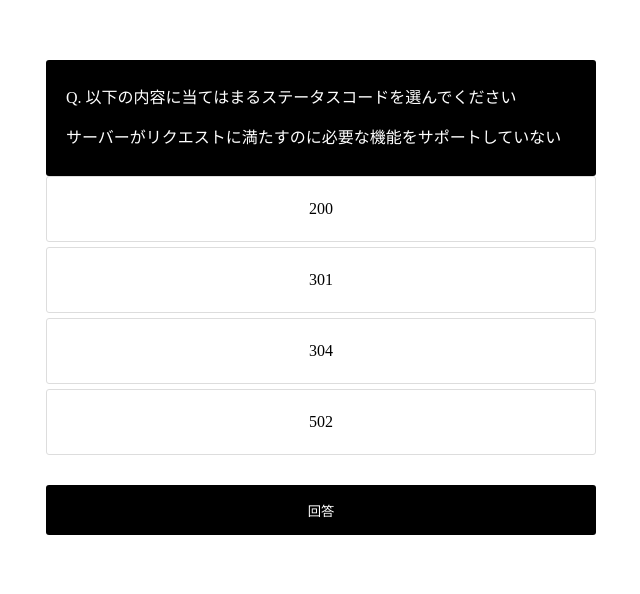
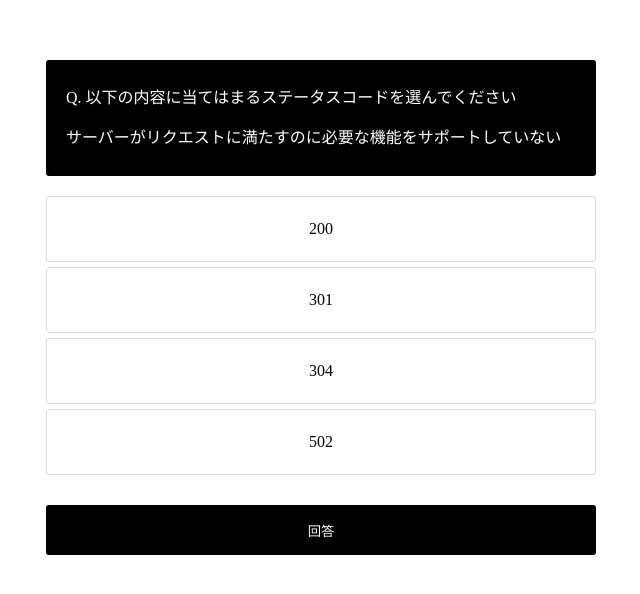
Before and after one commit to yasuyo-okamoto/20231121_php_okamoto, a PHP site: page / in a window 1280 px wide. Shown: the part 76-670 px from the top of the page, without its empty margins (319-959 px from the left). Run offline with PHP 8.4, Linux system fonts and the light colour scheme.

Commit message:
question

```diff
--- a/css/index.css
+++ b/css/index.css
@@ -21,12 +21,8 @@
 .quiz-form {
     margin: 0 auto;
     width: 550px;
-}
-
-.quiz-form__all {
-    margin: 0 auto;
+    text-align: center;
     padding-top: 20px;
-    text-align: center;
 }
 
 .quiz-form__item {
--- a/index.php
+++ b/index.php
@@ -38,8 +38,7 @@ $question = $option[mt_rand(0, 3)];
                     <?php echo $question['description'] ?>
                 </p>
             </div>
-            <div class="quiz-form">
-            <from class="quiz-form__all" action="result.php" method="post">
+            <form class="quiz-form" action="result.php" method="post">
                 <input type="hidden" name="answer_code" value="<?php echo $question['code'] ?>">
                 <div class="quiz-form__item">
                     <?php foreach ($option as $option): ?>
@@ -56,8 +55,8 @@ $question = $option[mt_rand(0, 3)];
                     回答
                     </button>
                 </div>
-            </from>
-            </div>
+            </form>
+            </d>
         </div>
     </main>
 </body>
--- a/result.php
+++ b/result.php
@@ -2,7 +2,7 @@
 
 require_once('config/status_codes.php');
 
-$answer_code =htmlspecialchars($_POST['answer_code'],ENT_QUOTES);
+$answer_code = htmlspecialchars($_POST['answer_code'],ENT_QUOTES);
 $option = htmlspecialchars($_POST['option'],ENT_QUOTES);
 
 if (!$option){
@@ -11,12 +11,12 @@ if (!$option){
 
 foreach ($status_codes as $status_codes){
     if ($status_code['code'] === $answer_code){
-        $code = $status_code['description'];
+        $code = $status_code['code'];
         $description = $status_code['description'];
     }
 }
 
-$result = $option ===$code;
+$result = $option === $code;
 
 ?>
 
```
